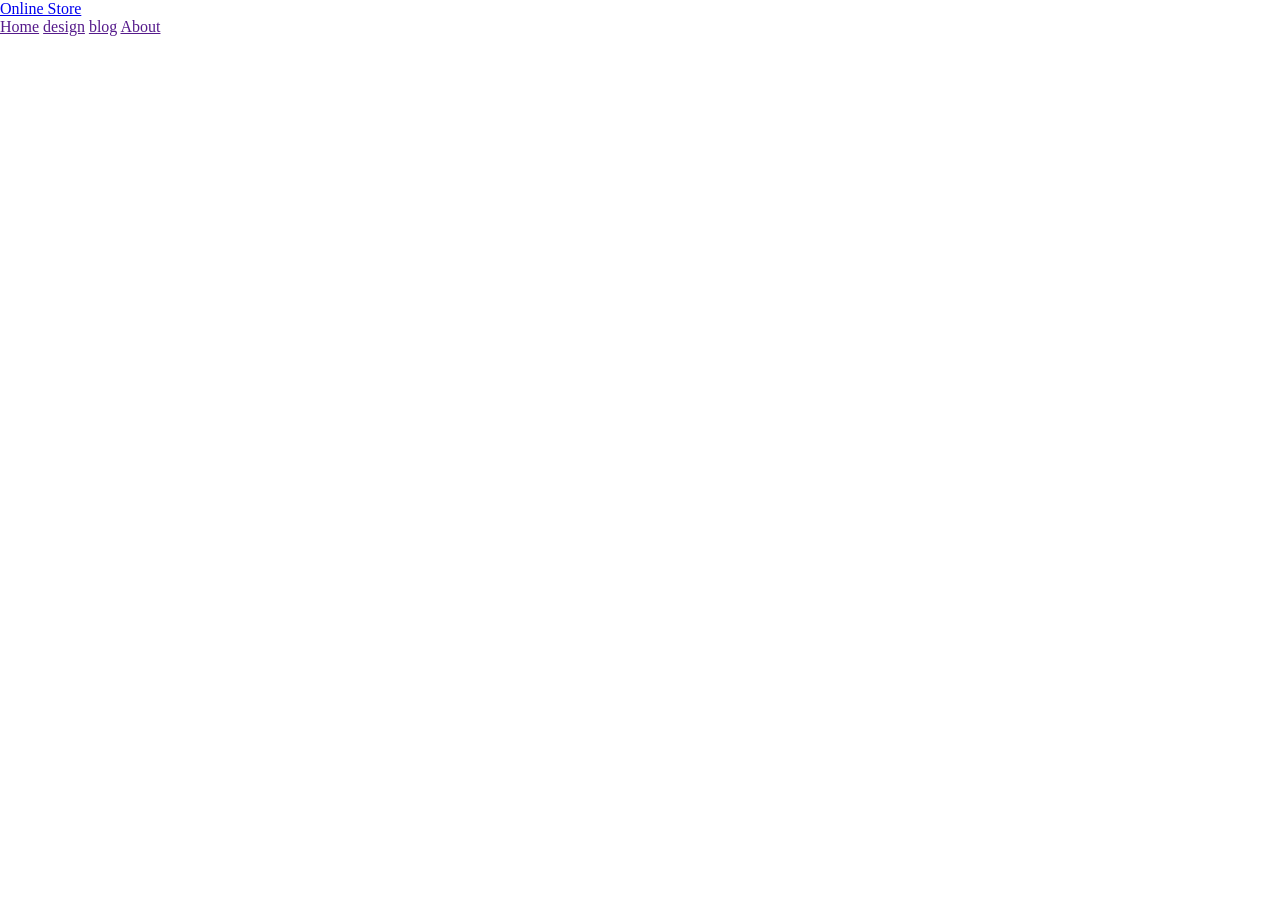
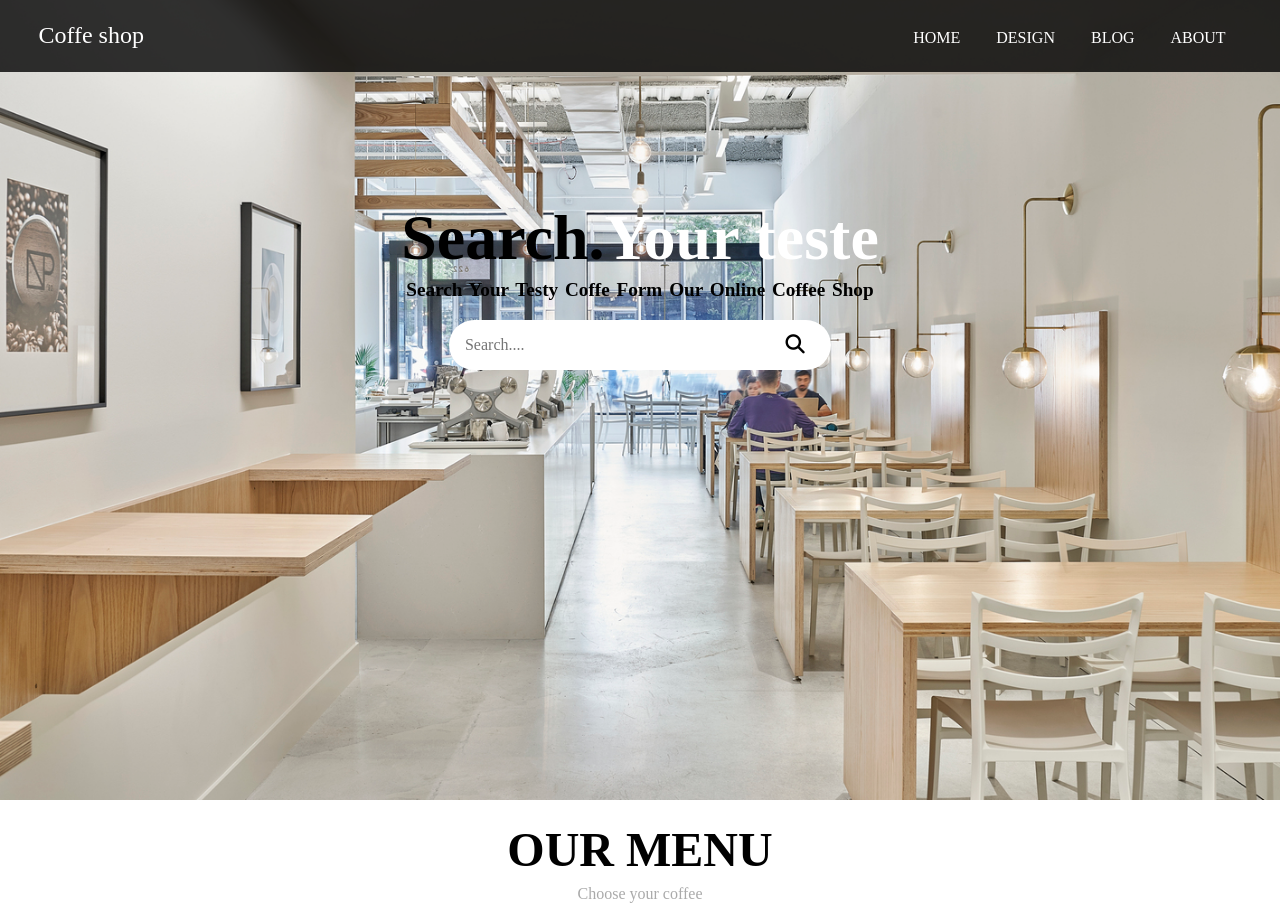
Before and after one commit to karimovislom/onlinestore, a plain HTML site: page index.html in a window 1280 px wide. Before the commit the page ends 800 px from the top, so only its background shows below. Drawn offline with Linux system fonts and the light colour scheme; a web font is replaced by a local one.

Commit message:
i added new codes index.html and main.css

```diff
--- a/index.html
+++ b/index.html
@@ -5,15 +5,16 @@
     <meta http-equiv="X-UA-Compatible" content="IE=edge">
     <meta name="viewport" content="width=device-width, initial-scale=1.0">
     <link rel="stylesheet" href="main.css">
+    <link rel="stylesheet" href="https://cdnjs.cloudflare.com/ajax/libs/font-awesome/6.1.1/css/all.min.css">
     <title>Online Store</title>
 </head>
 <body>
 <header>
-       <div class="navbar">
     <nav class="navbar">
         <div class="container">
             <div class="navigation">
-                        <a href="#">Online Store</a>
+               <div class="nav-logo">
+                  <a href="#">Coffe shop</a>
                 </div>
                 <div class="navbar-nav">
                  <a href="">Home</a>
@@ -22,8 +23,33 @@
                  <a href="">About</a>
                 </div>
            </div>
+       </div>
     </nav>
+    <div class="banner">
+        <div class="container">
+            <h1 class="banner-title">
+                <span>Search.</span>Your teste
+            </h1>
+            <p>
+                Search your testy Coffe form our Online Coffee shop
+            </p>
+            <form>
+            <input type="text" placeholder="Search...." class="search-input">
+            <button class="search-btn">
+                <i class="fa-solid fa-magnifying-glass"></i>
+            </button>
+        </form>
+        </div>
     </div>
 </header>
+<section class="menu" id="menu">
+    <div class="container">
+        <div class="title">
+           <h2>our menu</h2>
+           <p>Choose your coffee</p>
+        </div>
+
+    </div>
+</section>
 </body>
 </html>
--- a/main.css
+++ b/main.css
@@ -1,7 +1,126 @@
-@import url('https://fonts.googleapis.com/css2?family=Akshar:wght@300;600;700&family=Tiro+Kannada&display=swap');
 *{
     padding:0;
     margin: 0;
     box-sizing: border-box;
     font-family: "Tiro+Kannada";
 }
+body{
+    line-height: 1.4;
+    color: #aaaf;
+}
+img{
+    width: 100%;
+    display: block;
+}
+.container{
+    max-width: 1320px;
+    margin: 0 auto;
+    padding: 0 1.2rem;
+}
+header{
+    height: 100vh;
+    background: linear-gradient(rgb(rgb(68, 68, 68)));
+    background-image: url(images/coffe2.jpg);
+    background-position: center;
+    background-size: cover;
+    background-repeat: no-repeat;
+    background-attachment: fixed;
+}
+.navbar{
+    background: rgba(0, 0, 0, 0.8);
+    padding: 1.2rem;
+}
+.navigation{
+    display: flex;
+    justify-content: space-between;
+}
+.nav-logo a{
+  font-size: 24px;
+  color: white;
+  text-decoration: none;
+  font-family: "Akshar";
+}
+.navbar-nav{
+    padding: 0.5rem 0 0.2rem 0;
+}
+.navbar-nav a{
+    color: white;
+    text-transform: uppercase;
+    text-decoration: none;
+    font-family: "Akshar";
+    padding-left: 16px;
+    padding-right: 16px;
+    transition: opacity 0.4s ease;
+}
+.navbar-nav a:hover{
+    opacity: 0.4;
+}
+.banner{
+    display: flex;
+    justify-content: center;
+    text-align: center;
+    color: white;
+    margin-top: 10%;
+}
+.banner-title{
+    font-size: 4rem;
+    font-family: "Akshar";
+    line-height: 1.2;
+    color: white;
+}
+.banner-title span{
+    font-family: "Akshar";
+    color: black;
+}
+.banner p{
+    padding: 1 rem 0 2 rem 0;
+    font-size: 1.2rem;
+    text-transform: capitalize;
+    font-weight: bold;
+    word-spacing: 2px;
+    font-family: "Akshar";
+    color:black;
+}
+.banner form{
+    background: #fff;
+    border-radius: 2rem;
+    padding: 0.6rem 1rem;
+    display: flex;
+    justify-content: space-between;
+    margin-top: 1rem;
+    width: 80%;
+    margin-left: auto;
+    margin-right: auto;
+}
+.search-input{
+    font-family: "Tiro";
+    font-size: 1rem;
+    outline: none;
+    padding: 0.4rem 0;
+    border: none;
+}
+.search-input::placeholder{
+    text-decoration: capitalize;
+}
+.search-btn{
+    width: 40px;
+    font-size: 1.2rem;
+    color: black;
+    border: none;
+    background-color: transparent;
+    outline: none;
+    cursor: pointer;
+}
+.design{
+    padding: 4.5rem 0;
+}
+.title{
+    text-align: center;
+    padding: 1rem 0;
+}
+.title h2{
+    font-family: "";
+    font-size: 3rem;
+    color: black;
+    text-transform: uppercase;
+}
```
Also changed, not shown: images/aa.jpg (added), images/coffe-bar.jpg (added), images/coffe-bar2.jpg (added), images/coffe-house.jpg (added), images/coffe.jpg (added), images/coffe2.jpg (added). Lines whose indentation alone changed are shown as unchanged.
